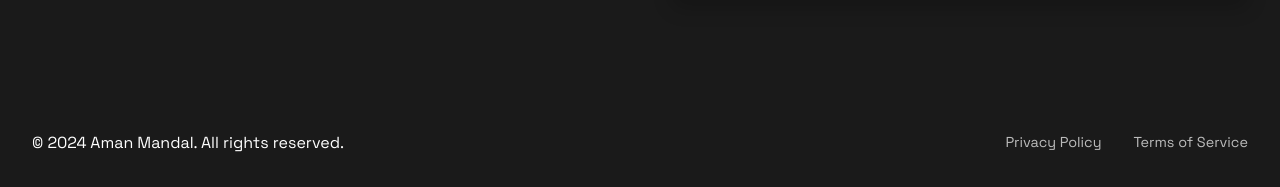
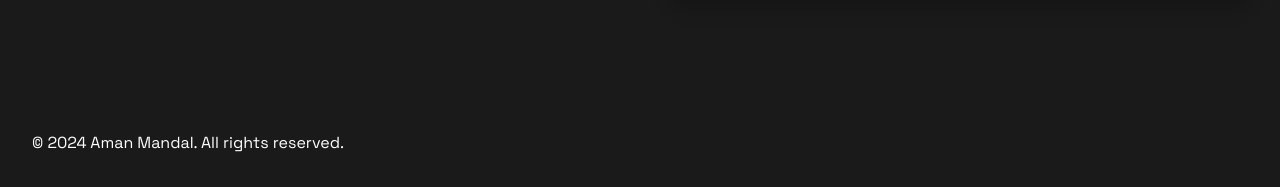
Before and after one commit to yoyopaisa/MY-Portfolio, a plain HTML site: page index.html in a window 1280 px wide. Shown: the part 3945-4132 px from the top of the page. Drawn offline with Linux system fonts and the light colour scheme.

Commit message:
Update index.html

```diff
--- a/index.html
+++ b/index.html
@@ -582,8 +582,8 @@
         <div class="footer-content">
             <p>&copy; 2024 Aman Mandal. All rights reserved.</p>
             <div class="footer-links">
-                <a href="#" class="footer-link">Privacy Policy</a>
-                <a href="#" class="footer-link">Terms of Service</a>
+<!--                 <a href="#" class="footer-link">Privacy Policy</a>
+                <a href="#" class="footer-link">Terms of Service</a> -->
             </div>
         </div>
     </footer>
```
